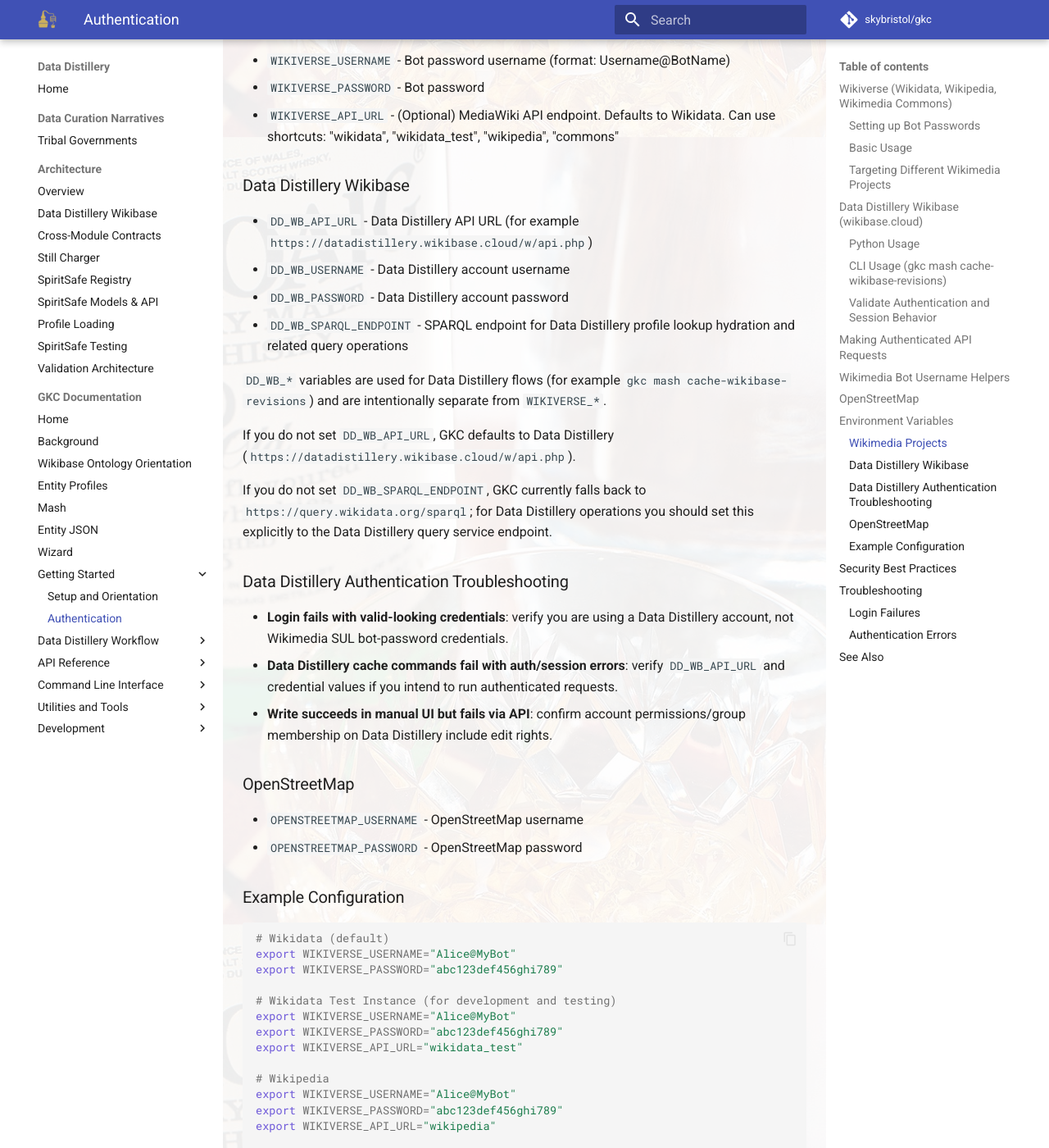
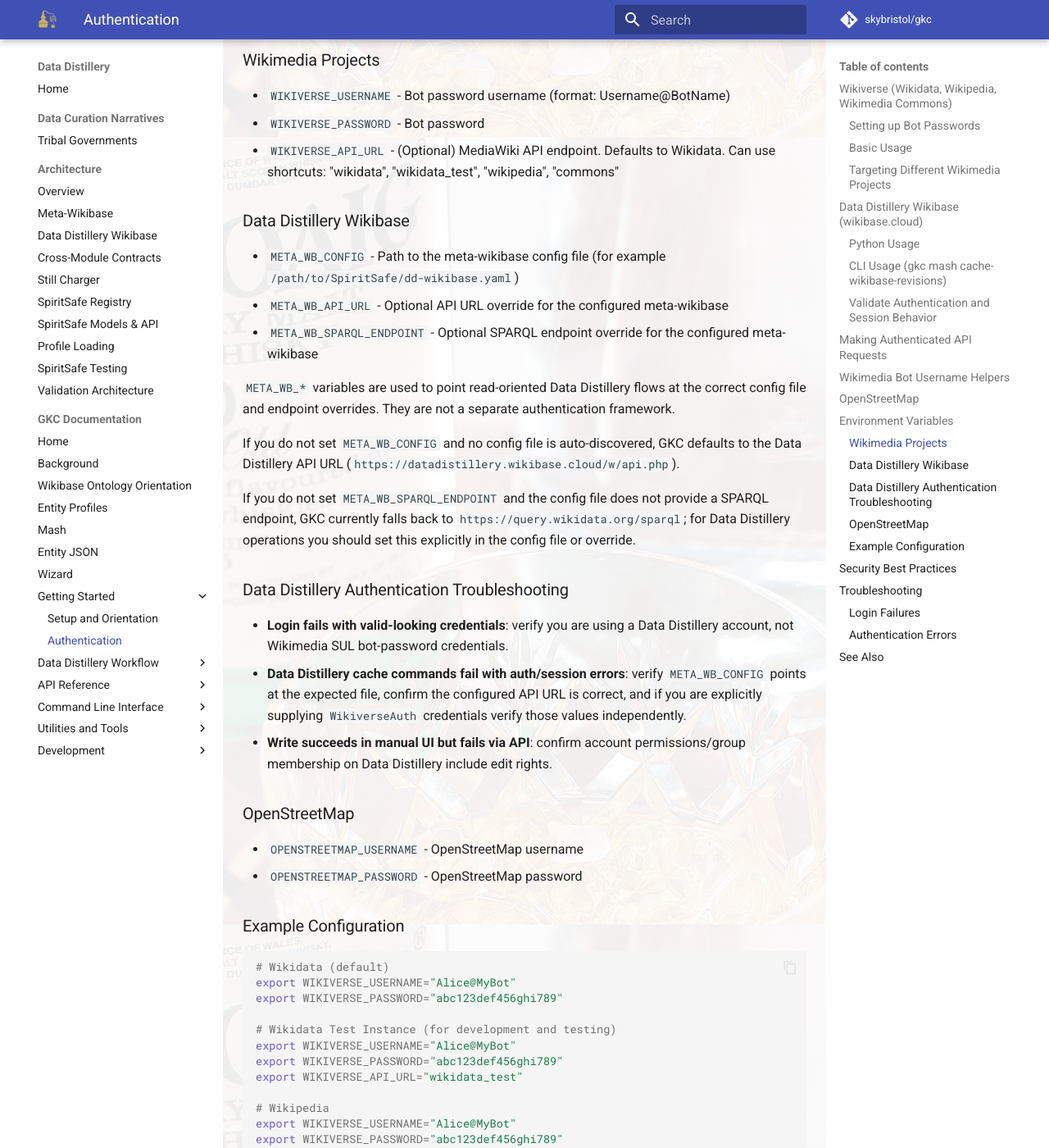
Before and after one commit to skybristol/gkc, an MkDocs documentation site: the page built from docs/gkc/authentication.md, in a window 1280 px wide and 1400 px high, scrolled down 4712 px. Shown: the whole window at 82% size. Built offline with MkDocs 1.6.1 and Material for MkDocs 9.7.7, drawn with Linux system fonts in a browser that asks for light colours; comment, search, counter and statistics services are not loaded; some of the changed text lies outside the part shown.

Commit message:
Add meta-wikibase runtime config and docs

````diff
--- a/docs/architecture/DataDistillery-Wikibase.md
+++ b/docs/architecture/DataDistillery-Wikibase.md
@@ -2,9 +2,11 @@
 
 Data Distillery Wikibase (`datadistillery.wikibase.cloud`) is the semantic registry for GKC ontology terms, profile metadata relationships, statement/value-list semantics, and multilingual guidance content that must be queryable and collaboratively maintained.
 
+This page describes the current reference implementation of the generic [meta-wikibase architecture](meta-wikibase.md).
+
 This page focuses on one part of a three-part infrastructure model:
 
-- **Data Distillery Wikibase**: semantic source of truth.
+- **Meta-wikibase**: semantic source of truth.
 - **SpiritSafe repository**: materialized artifact registry.
 - **GKC Python package**: runtime execution layer.
 
@@ -15,11 +17,11 @@
 - SpiritSafe JSON profile artifacts are optimized for offline execution and deterministic profile consumption.
 - Wikibase is optimized for semantic relationships, multilingual fields, and query-oriented discovery.
 
-The Data Distillery uses a hybrid model where both sides are maintained in sync.
+The Data Distillery uses the generic meta-wikibase pattern, with a DD-specific ontology and deployment footprint.
 
 Authoring and execution split:
 
-- DD Wikibase holds foundation semantics.
+- The Data Distillery Wikibase holds foundation semantics.
 - SpiritSafe holds deterministic materialized/actionable artifacts.
 - `gkc` consumes materialized artifacts and runs curation/validation/shipping workflows.
 
@@ -403,7 +405,7 @@
 
 - **Tombstones and gaps are silently skipped.** Numeric gaps in the ID sequence (e.g., `Q10` does not exist) and deleted entities (missing from `wbgetentities`) are ignored. No placeholder files are written.
 
-- **Batch size is auto-detected from auth capability.** When an authenticated `WikiverseAuth` instance with `apihighlimits` rights is provided, the loader uses batches of 500. Without that right, batches of 50 are used. If a 500-item batch fails at runtime, the sync automatically falls back to 50-item sub-batches for that chunk and records a diagnostic counter.
+- **Mash full-sync defaults to unauthenticated reads.** The CLI runs full-sync with 50-entity batches unless an explicit batch size is provided. The lower-level loader still accepts an authenticated session for capability-sensitive batching when a caller intentionally provides one.
 
 - **Provenance is embedded in every cache file.** Each written file includes `workflow_mode: "full_sync_baseline"` and `extractor: "gkc.mash.full_sync_wikibase_entity_cache"` in its provenance metadata.
 
@@ -441,7 +443,7 @@
 
 ### `gkc mash check-wikibase-revisions`
 
-- Reads Data Distillery runtime settings from `DD_WB_*` environment variables.
+- Reads Data Distillery integration settings from the resolved meta-wikibase config (`META_WB_CONFIG`, `META_WB_API_URL`, `META_WB_SPARQL_ENDPOINT`).
 - Checks MediaWiki recentchanges for entity page updates.
 - Produces change summaries and optional JSON report via `--output`.
 
@@ -476,23 +478,22 @@
 
 ## Environment Variables
 
-- `DD_WB_API_URL`
-- `DD_WB_SPARQL_ENDPOINT`
-- `DD_WB_USERNAME`
-- `DD_WB_PASSWORD`
+- `META_WB_CONFIG`
+- `META_WB_API_URL`
+- `META_WB_SPARQL_ENDPOINT`
 
 Recommended baseline:
 
 ```bash
-export DD_WB_API_URL="https://datadistillery.wikibase.cloud/w/api.php"
-export DD_WB_SPARQL_ENDPOINT="https://datadistillery.wikibase.cloud/query/sparql"
-export DD_WB_USERNAME="your_dd_username"
-export DD_WB_PASSWORD="your_dd_password"
+export META_WB_CONFIG="/path/to/SpiritSafe/dd-wikibase.yaml"
+# Optional per-run overrides
+export META_WB_API_URL="https://datadistillery.wikibase.cloud/w/api.php"
+export META_WB_SPARQL_ENDPOINT="https://datadistillery.wikibase.cloud/query/sparql"
 ```
 
 ## Troubleshooting
 
-- **Auth group mismatch**: if credentials authenticate but write requests fail, verify Data Distillery account permissions include edit rights.
+- **Auth group mismatch**: if explicit MediaWiki credentials authenticate but write requests fail, verify Data Distillery account permissions include edit rights.
 - **Write summary missing**: shipper write operations and init flows require a non-empty summary.
 - **Property create datatype error**: ensure datatype is embedded in the `data` payload JSON for property creation.
 
--- a/docs/architecture/index.md
+++ b/docs/architecture/index.md
@@ -13,7 +13,7 @@
 
 Infrastructure components:
 
-1. **Data Distillery Wikibase** — semantic authoring system of record for profiles, statements, value lists, and linkage semantics.
+1. **Meta-wikibase** — semantic authoring system of record for profiles, statements, value lists, and linkage semantics.
 2. **SpiritSafe repository** — materialized artifact registry (JSON profiles, query files, hydrated caches, manifest, entity index).
 3. **GKC Python package** — runtime engine that consumes SpiritSafe artifacts to assemble packets (`still_charger`), validate/coerce (`fermenter`), plan writes, and ship.
 
@@ -24,26 +24,28 @@
 3. **GKC Value Lists** — curated allowed-item domains used to guide and constrain selection.
 4. **GKC Curation Packets** — actionable packet structures combining metadata rulesets and fillable data slots.
 
-This pairing enables a consistent pattern: **define in DD Wikibase, materialize in SpiritSafe, execute in gkc**.
+This pairing enables a consistent pattern: **define in a meta-wikibase, materialize in SpiritSafe, execute in gkc**.
 
 The JSON Schema layer remains important as a machine-facing contract derived from these components, but it is a representation layer rather than a top-level architectural component.
 
-Entity Statements, Entity Profiles, and Value List semantics are defined and organized within the [Data Distillery Wikibase](https://datadistillery.wikibase.cloud/). These semantics are exported into [SpiritSafe](https://github.com/skybristol/SpiritSafe), which is then consumed by the GKC runtime package.
+Entity Statements, Entity Profiles, and Value List semantics are defined and organized within a meta-wikibase. The current reference implementation is the [Data Distillery Wikibase](DataDistillery-Wikibase.md). These semantics are exported into [SpiritSafe](https://github.com/skybristol/SpiritSafe), which is then consumed by the GKC runtime package.
 
 ---
 
 ## Infrastructure Components
 
-### Data Distillery Wikibase
+### Meta-Wikibase
 
-Data Distillery Wikibase is the semantic source of truth. It is where profile, statement, value-list, and linkage semantics are authored and curated.
+A meta-wikibase is the semantic source of truth. It is where profile, statement, value-list, and linkage semantics are authored and curated.
 
-DD Wikibase defines the **foundation form** of architectural components:
+The meta-wikibase defines the **foundation form** of architectural components:
 
 - Profile composition directives.
 - Reusable statement defaults and scoped overrides.
 - Value-list membership and refresh semantics.
 - Prompt/guidance/error messaging and multilingual metadata.
+
+For the generic contract, see [Meta-Wikibase Architecture](meta-wikibase.md). For the current concrete deployment, see [Data Distillery Wikibase](DataDistillery-Wikibase.md).
 
 ### SpiritSafe Repository
 
--- /dev/null
+++ b/docs/architecture/meta-wikibase.md
@@ -0,0 +1,102 @@
+# Meta-Wikibase Architecture
+
+A meta-wikibase is the semantic authoring system of record for GKC profile, statement, value-list, and guidance semantics. It is the authoring-side of the SpiritSafe, which stores the materialized artifacts consumed by the runtime.
+
+This document describes the generic contract. The current reference implementation is the [Data Distillery Wikibase](DataDistillery-Wikibase.md).
+
+## Core Role
+
+A meta-wikibase exists to do the parts of the job that a file-only artifact registry does poorly, with an eye toward potential implementation within Wikidata:
+
+- Collaborative semantic authoring.
+
+- Multilingual labels, descriptions, aliases, prompts, and guidance.
+
+- Queryable relationships among profiles, statements, value lists, and reference semantics.
+
+- Discovery of ontology-level conventions that should remain curator-maintained rather than hardcoded in runtime code.
+
+SpiritSafe then materializes those semantics into deterministic artifacts for runtime consumption.
+
+The operating pattern is:
+
+- Define in a meta-wikibase.
+
+- Materialize in SpiritSafe.
+
+- Execute in `gkc`.
+
+## Runtime Integration Contract
+
+The current runtime contract is intentionally narrow.
+
+`gkc.runtime_config` resolves read-oriented meta-wikibase integration settings in this order:
+
+1. `META_WB_CONFIG`, when set explicitly, points to the config file to load.
+
+2. If `META_WB_CONFIG` is not set, `gkc` auto-discovers one of the following filenames from the current working directory upward through parent directories:
+
+   - `meta-wikibase.yaml`
+   - `meta-wikibase.yml`
+   - `dd-wikibase.yaml`
+   - `dd-wikibase.yml`
+
+3. `META_WB_API_URL` overrides the config-file `api_url` value.
+
+4. `META_WB_SPARQL_ENDPOINT` overrides the config-file `sparql_endpoint` value.
+
+5. If no config file or override is present, `gkc` falls back to built-in defaults.
+
+This contract is read-only. It does not define an authentication framework.
+
+## Authentication Boundary
+
+Read-oriented mash operations should remain unauthenticated unless a specific capability requires otherwise.
+
+Authenticated MediaWiki writes remain a separate concern:
+
+- `WikiverseAuth` is the generic MediaWiki authentication client.
+
+- `shipper` and other explicit write flows are the main consumers of authenticated MediaWiki sessions.
+
+- `WIKIVERSE_*` remains the generic environment-based authentication surface when explicit credentials are not passed directly.
+
+This keeps meta-wikibase instance targeting separate from write credentials.
+
+## Config File Shape
+
+The reference YAML shape is:
+
+```yaml
+meta_wikibase:
+  id: datadistillery-wikibase
+  label: Data Distillery Wikibase
+  api_url: https://datadistillery.wikibase.cloud/w/api.php
+  sparql_endpoint: https://datadistillery.wikibase.cloud/query/sparql
+
+  semantic_conventions:
+    name_identifier_property_id: P214
+    internal_name_identifier_prefix: "_"
+```
+
+Current runtime use is limited to endpoint resolution plus preservation of semantic-convention metadata for downstream consumers.
+
+## What Belongs Here
+
+The meta-wikibase config file is the right place for instance-level facts such as:
+
+- Canonical API URL.
+
+- Canonical SPARQL endpoint.
+
+- Stable semantic bootstrap identifiers that are intrinsic to the instance.
+
+- Explicit semantic conventions such as the internal `name_identifier` prefix contract.
+
+It is not the right place for user credentials.
+
+## Reference Implementation
+
+The checked-in reference implementation lives in the SpiritSafe repository as `dd-wikibase.yaml`.
+
+For the concrete Data Distillery infrastructure details, see [Data Distillery Wikibase](DataDistillery-Wikibase.md).
--- a/docs/gkc/authentication.md
+++ b/docs/gkc/authentication.md
@@ -95,7 +95,7 @@
 
 Note: the class name `WikiverseAuth` is historical; in practice it is used as a MediaWiki-compatible auth client when you supply an explicit `api_url`.
 
-For Data Distillery command-line workflows, GKC uses dedicated `DD_WB_*` environment variables and treats this as a separate authentication context from `WIKIVERSE_*`.
+For Data Distillery read workflows, GKC uses `META_WB_CONFIG` and optional `META_WB_*` endpoint overrides as integration settings only. Authentication remains generic MediaWiki authentication via explicit `WikiverseAuth(...)` parameters or the `WIKIVERSE_*` environment variables.
 
 ### Python Usage
 
@@ -117,14 +117,13 @@
 
 ### CLI Usage (`gkc mash cache-wikibase-revisions`)
 
-`gkc mash cache-wikibase-revisions` reads Data Distillery settings from `DD_WB_*` variables.
+`gkc mash cache-wikibase-revisions` reads Data Distillery integration settings from the tracked config file and optional overrides.
 
-- `DD_WB_API_URL`
-- `DD_WB_USERNAME`
-- `DD_WB_PASSWORD`
-- `DD_WB_SPARQL_ENDPOINT` (for SPARQL-based operations)
+- `META_WB_CONFIG`
+- `META_WB_API_URL`
+- `META_WB_SPARQL_ENDPOINT` (for SPARQL-based operations)
 
-Authentication for revision-check/cache operations is optional by default.
+Authentication for revision-check/cache operations is optional by default and is not configured through `META_WB_*` variables.
 
 ### Validate Authentication and Session Behavior
 
@@ -215,21 +214,20 @@
 
 ### Data Distillery Wikibase
 
-- `DD_WB_API_URL` - Data Distillery API URL (for example `https://datadistillery.wikibase.cloud/w/api.php`)
-- `DD_WB_USERNAME` - Data Distillery account username
-- `DD_WB_PASSWORD` - Data Distillery account password
-- `DD_WB_SPARQL_ENDPOINT` - SPARQL endpoint for Data Distillery profile lookup hydration and related query operations
+- `META_WB_CONFIG` - Path to the meta-wikibase config file (for example `/path/to/SpiritSafe/dd-wikibase.yaml`)
+- `META_WB_API_URL` - Optional API URL override for the configured meta-wikibase
+- `META_WB_SPARQL_ENDPOINT` - Optional SPARQL endpoint override for the configured meta-wikibase
 
-`DD_WB_*` variables are used for Data Distillery flows (for example `gkc mash cache-wikibase-revisions`) and are intentionally separate from `WIKIVERSE_*`.
+`META_WB_*` variables are used to point read-oriented Data Distillery flows at the correct config file and endpoint overrides. They are not a separate authentication framework.
 
-If you do not set `DD_WB_API_URL`, GKC defaults to Data Distillery (`https://datadistillery.wikibase.cloud/w/api.php`).
+If you do not set `META_WB_CONFIG` and no config file is auto-discovered, GKC defaults to the Data Distillery API URL (`https://datadistillery.wikibase.cloud/w/api.php`).
 
-If you do not set `DD_WB_SPARQL_ENDPOINT`, GKC currently falls back to `https://query.wikidata.org/sparql`; for Data Distillery operations you should set this explicitly to the Data Distillery query service endpoint.
+If you do not set `META_WB_SPARQL_ENDPOINT` and the config file does not provide a SPARQL endpoint, GKC currently falls back to `https://query.wikidata.org/sparql`; for Data Distillery operations you should set this explicitly in the config file or override.
 
 ### Data Distillery Authentication Troubleshooting
 
 - **Login fails with valid-looking credentials**: verify you are using a Data Distillery account, not Wikimedia SUL bot-password credentials.
-- **Data Distillery cache commands fail with auth/session errors**: verify `DD_WB_API_URL` and credential values if you intend to run authenticated requests.
+- **Data Distillery cache commands fail with auth/session errors**: verify `META_WB_CONFIG` points at the expected file, confirm the configured API URL is correct, and if you are explicitly supplying `WikiverseAuth` credentials verify those values independently.
 - **Write succeeds in manual UI but fails via API**: confirm account permissions/group membership on Data Distillery include edit rights.
 
 ### OpenStreetMap
@@ -260,10 +258,9 @@
 export WIKIVERSE_API_URL="https://wiki.mycompany.com/w/api.php"
 
 # Data Distillery Wikibase
-export DD_WB_API_URL="https://datadistillery.wikibase.cloud/w/api.php"
-export DD_WB_USERNAME="my_dd_account"
-export DD_WB_PASSWORD="my_dd_password"
-export DD_WB_SPARQL_ENDPOINT="https://datadistillery.wikibase.cloud/query/sparql"
+export META_WB_CONFIG="/path/to/SpiritSafe/dd-wikibase.yaml"
+export META_WB_API_URL="https://datadistillery.wikibase.cloud/w/api.php"
+export META_WB_SPARQL_ENDPOINT="https://datadistillery.wikibase.cloud/query/sparql"
 
 # OpenStreetMap
 export OPENSTREETMAP_USERNAME="your_osm_username"
--- a/docs/gkc/setup.md
+++ b/docs/gkc/setup.md
@@ -79,14 +79,20 @@
 
 ### Data Distillery Wikibase Environment
 
-If you are working with processes that interface with the [Data Distillery Wikibase](https://datadistillery.wikibase.cloud/) you may find it useful to set the following additional environment variables:
+If you are working with read-oriented processes that interface with the [Data Distillery Wikibase](https://datadistillery.wikibase.cloud/), point `gkc` at the tracked meta-wikibase config file.
 
 ```bash
-export DD_WB_API_URL="https://datadistillery.wikibase.cloud/w/api.php"
-export DD_WB_SPARQL_ENDPOINT="https://datadistillery.wikibase.cloud/query/sparql"
-export DD_WB_USERNAME="your_dd_username"
-export DD_WB_PASSWORD="your_dd_password"
+export META_WB_CONFIG="/path/to/SpiritSafe/dd-wikibase.yaml"
 ```
+
+When necessary, you can override endpoint values directly:
+
+```bash
+export META_WB_API_URL="https://datadistillery.wikibase.cloud/w/api.php"
+export META_WB_SPARQL_ENDPOINT="https://datadistillery.wikibase.cloud/query/sparql"
+```
+
+These settings configure which Wikibase instance and SPARQL endpoint the mash utilities read from. They are not an authentication namespace.
 
 
 ---
--- a/mkdocs.yml
+++ b/mkdocs.yml
@@ -49,6 +49,7 @@
     - Tribal Governments: tribes.md
   - Architecture:
     - Overview: architecture/index.md
+    - Meta-Wikibase: architecture/meta-wikibase.md
     - Data Distillery Wikibase: architecture/DataDistillery-Wikibase.md
     - Cross-Module Contracts: architecture/module-contracts.md
     - Still Charger: architecture/still_charger.md
````
Also changed, not shown: 3 other files.
